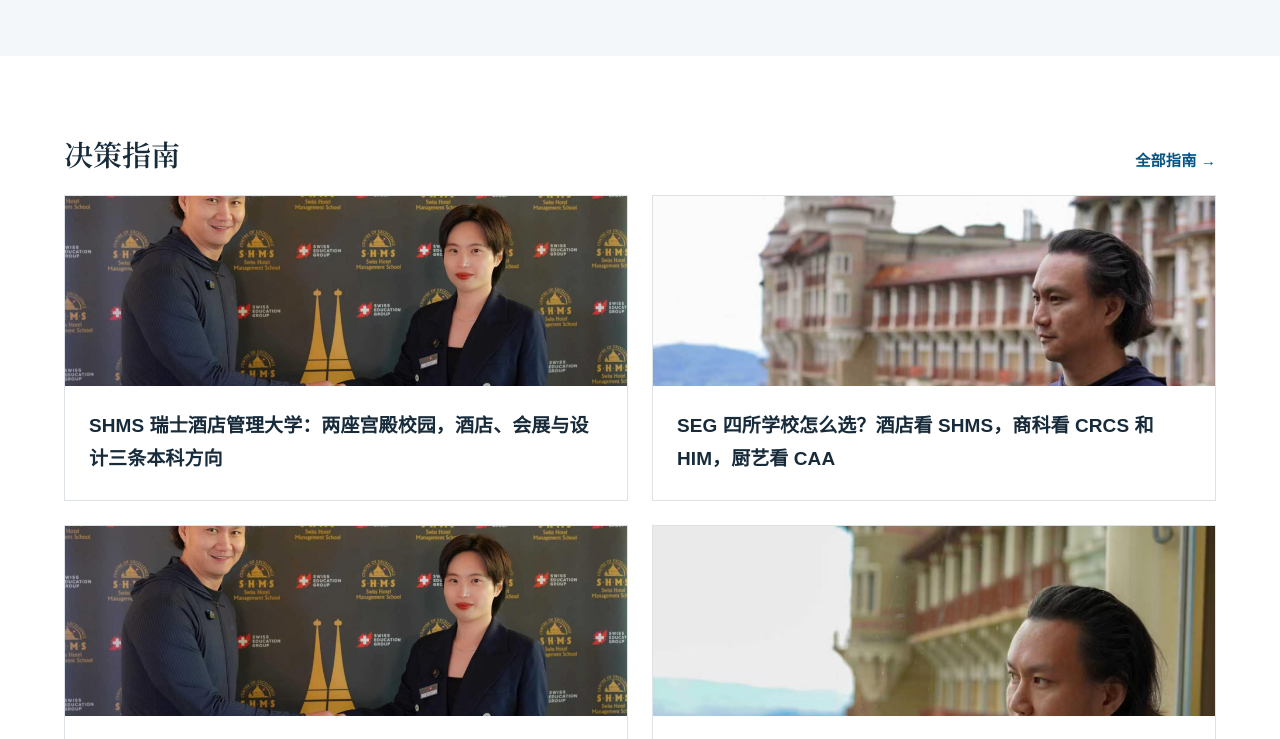
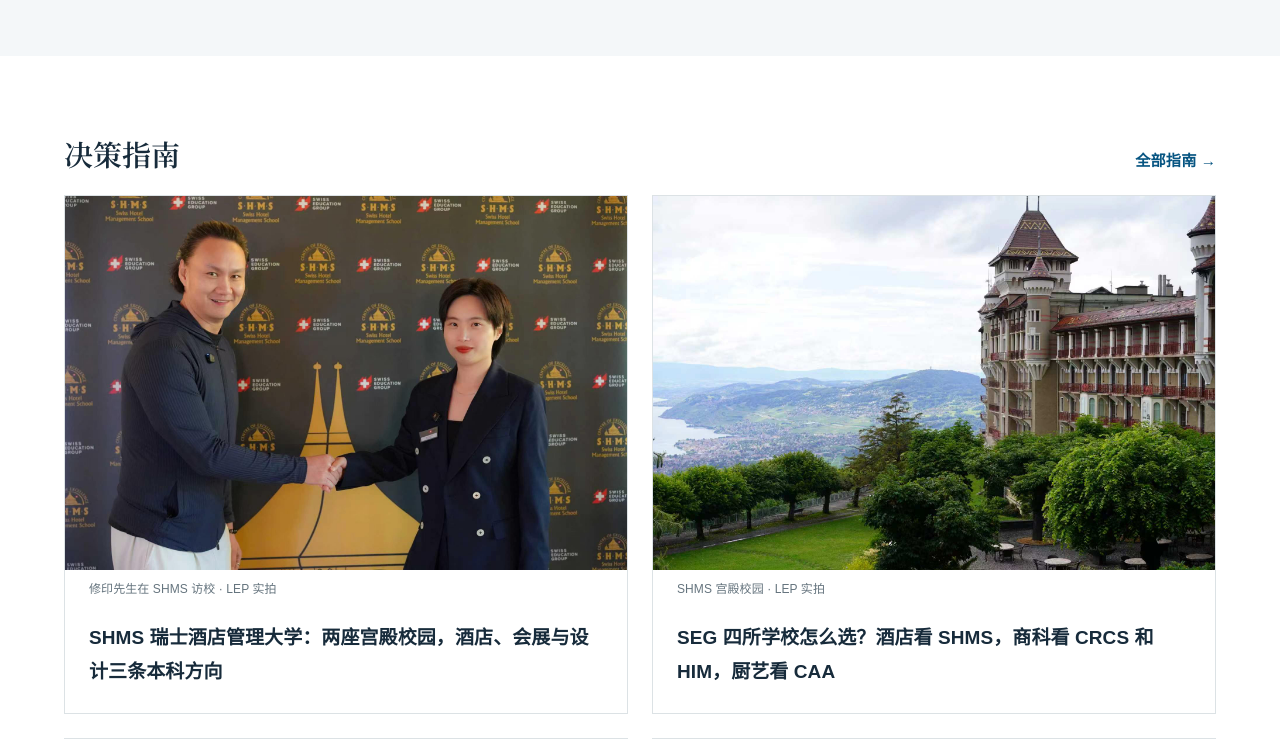
Before and after one commit to CharlieThomasMunger/LEP, a Jekyll site: the page built from zh/index.html, in a window 1280 px wide. Shown: the part 2476-3215 px from the top of the page. Built offline with Jekyll 4.4.1, drawn with Linux system fonts in a browser that asks for light colours; some of the changed text lies outside the part shown; grey boxes are pictures that could not be loaded.

Commit message:
Use distinct fieldwork photographs for homepage guide covers

```diff
--- /dev/null
+++ b/_data/guide_covers.yml
@@ -0,0 +1,26 @@
+# Article-card photographs are curated separately from article body/hero images.
+# Use distinct photographs within the homepage group; keep language versions aligned.
+seg-guide-s1:
+  image: /assets/seg/james-shms-partnership.jpg
+  caption:
+    zh: 修印先生在 SHMS 访校 · LEP 实拍
+    en: James Liu visiting SHMS · LEP photograph
+    fr: James Liu en visite à SHMS · Photo LEP
+seg-guide-s0:
+  image: /assets/seg/shms-palace-fieldwork.jpg
+  caption:
+    zh: SHMS 宫殿校园 · LEP 实拍
+    en: SHMS palace campus · LEP photograph
+    fr: Le campus-palace de SHMS · Photo LEP
+seg-guide-s5:
+  image: /assets/seg/james-shms-lake.jpg
+  caption:
+    zh: 修印先生在 SHMS 实地考察 · LEP 实拍
+    en: James Liu during his SHMS visit · LEP photograph
+    fr: James Liu lors de sa visite à SHMS · Photo LEP
+seg-guide-s6:
+  image: /assets/imi/imi-admissions-visit.jpg
+  caption:
+    zh: 修印先生在 IMI 访校 · LEP 实拍
+    en: James Liu visiting IMI · LEP photograph
+    fr: James Liu en visite à IMI · Photo LEP
--- a/_layouts/default.html
+++ b/_layouts/default.html
@@ -93,7 +93,7 @@
 {%- endif %}
 
 <link rel="stylesheet" href="{{ '/assets/site.css' | relative_url }}">
-<link rel="stylesheet" href="{{ '/assets/editorial.css?v=20260926' | relative_url }}">
+<link rel="stylesheet" href="{{ '/assets/editorial.css?v=20260926-covers' | relative_url }}">
 <script src="{{ '/assets/editorial.js?v=20260926' | relative_url }}" defer></script>
 {%- feed_meta -%}
 </head>
--- a/_layouts/home.html
+++ b/_layouts/home.html
@@ -80,7 +80,17 @@ layout: default
     </div>
     <ul class="nodes home">
       {%- for p in notes limit: 4 %}
-      <li>{% if p.image %}<a class="guide-card-image" href="{{ p.url | relative_url }}" tabindex="-1" aria-hidden="true"><img src="{{ p.image | relative_url }}" alt="" loading="lazy"></a>{% endif %}<div class="guide-card-copy"><a href="{{ p.url | relative_url }}">{{ p.title }}</a>{% if p.answer %}<p>{{ p.answer }}</p>{% endif %}</div></li>
+      {%- assign cover = site.data.guide_covers[p.ref] -%}
+      {%- assign cover_image = cover.image | default: p.image -%}
+      <li>
+        {% if cover_image %}
+        <figure class="guide-card-figure">
+          <a class="guide-card-image" href="{{ p.url | relative_url }}" tabindex="-1" aria-hidden="true"><img src="{{ cover_image | relative_url }}" alt="" loading="lazy"></a>
+          {% if cover.caption[lang] %}<figcaption>{{ cover.caption[lang] }}</figcaption>{% endif %}
+        </figure>
+        {% endif %}
+        <div class="guide-card-copy"><a href="{{ p.url | relative_url }}">{{ p.title }}</a>{% if p.answer %}<p>{{ p.answer }}</p>{% endif %}</div>
+      </li>
       {%- endfor %}
     </ul>
   </div>
--- a/assets/editorial.css
+++ b/assets/editorial.css
@@ -65,8 +65,10 @@ ul.why b{font-size:17px}ul.why span{font-size:14px;line-height:1.8;display:block
 .honest{border-left:2px solid var(--accent);font-size:13px;line-height:1.9}
 ul.nodes.home{grid-template-columns:repeat(2,minmax(0,1fr));gap:24px}
 ul.nodes.home li{padding:0;background:white;border:1px solid var(--line)}
-.guide-card-image{display:block;height:190px;overflow:hidden;background:#edf2f5}
-.guide-card-image img{width:100%;height:100%;object-fit:cover;object-position:center 40%;transition:transform .2s}
+.guide-card-figure{margin:0}
+.guide-card-figure figcaption{padding:10px 24px 0;font-size:12px;line-height:1.5;color:var(--faint)}
+.guide-card-image{display:block;aspect-ratio:3/2;overflow:hidden;background:#edf2f5}
+.guide-card-image img{width:100%;height:100%;object-fit:cover;object-position:center;transition:transform .2s}
 .guide-card-image:hover img{transform:scale(1.025)}
 .guide-card-copy{padding:24px}
 ul.nodes.home .guide-card-copy>a{font-family:var(--serif);font-size:23px;color:var(--ink);line-height:1.4;text-decoration:none}
@@ -176,7 +178,7 @@ footer.site>.wrap>p>a{font-size:13px}
  body{font-size:16px}html[lang=zh] body{line-height:1.95}.wrap{padding:0 20px}.bar{padding:10px 20px;gap:8px}.brand-logo{width:135px;height:68px}.brand-logo img{width:183px;height:125px;left:-24px;top:-29px}nav.lang a{font-size:11px;padding:6px}.menu-toggle{font-size:11px!important;padding:7px 9px!important}
  .hero{padding:34px 0 40px}.hero-grid{gap:30px}.hero h1{font-size:37px;line-height:1.18}html[lang=zh] .hero h1{font-size:32px;line-height:1.5}.hero .lede{font-size:15px;margin-bottom:24px}.hero-actions{gap:10px}.btn{font-size:12px;padding:12px 16px}
  .sec-title{font-size:28px}html[lang=zh] .sec-title{font-size:25px}.cards{grid-template-columns:1fr;gap:18px}.card{padding:24px}.strip-grid{grid-template-columns:1fr}.strip img{height:auto;max-height:240px;object-fit:cover}
- ul.nodes.home{grid-template-columns:1fr}.guide-card-image{height:180px}.guide-card-copy{padding:22px}.field-row img{height:125px}
+ ul.nodes.home{grid-template-columns:1fr}.guide-card-figure figcaption{padding-inline:22px}.guide-card-copy{padding:22px}.field-row img{height:125px}
  article.node .article-masthead h1{font-size:31px;line-height:1.2}html[lang=zh] article.node .article-masthead h1{font-size:27px;line-height:1.55}.article-byline{font-size:11px;gap:6px 12px}
  article.node h2,html[lang=zh] article.node h2{font-size:21px;line-height:1.6;margin-top:40px}.article-main>.article-body>p:first-child:not(.byline-duplicate){font-size:17px}.article-toc{padding:12px 16px}
  article.node th,article.node td{padding:13px 14px;min-width:130px}.table-scroll{margin:22px 0 28px}.article-photo img{max-height:560px}.lep-service-link{padding:24px 20px}.lep-contact{grid-template-columns:1fr;gap:24px}.lep-contact h2{font-size:26px}.footer-brand{gap:18px}.footer-brand p,html[lang=zh] .footer-brand p{font-size:17px}footer.site{padding-top:30px;margin-top:50px}.contact-box a{overflow-wrap:anywhere}
```
Also changed, not shown: assets/seg/james-shms-lake.jpg (added).
